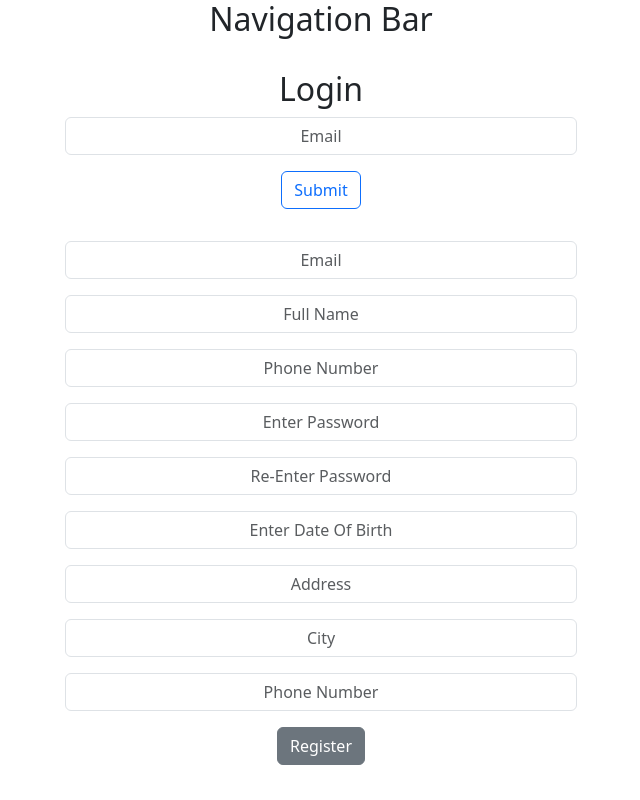
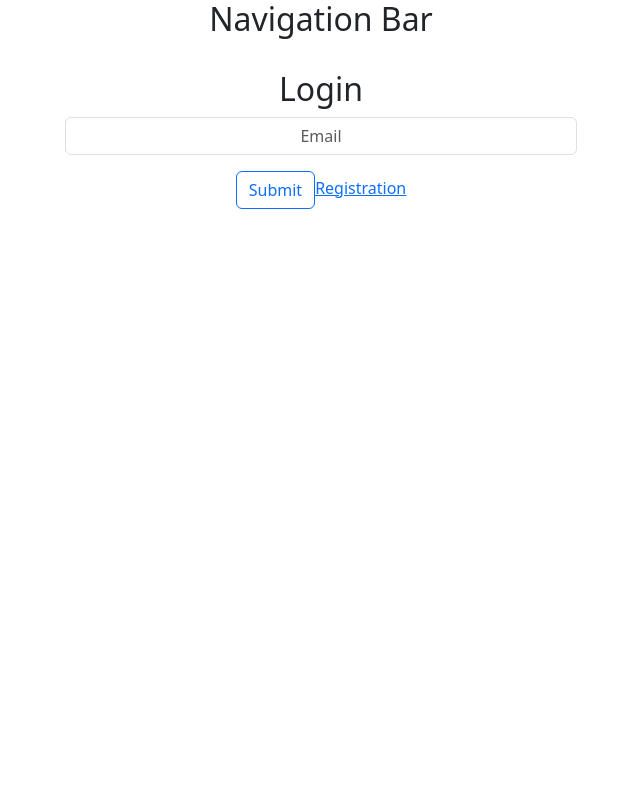
Before and after one commit to Dey11subrata/Registration-Login, a React (Create React App) app in the folder client/: page / in a window 1280 px wide. Shown: the whole page, without its empty margins (319-959 px from the left). Built offline with nearby package versions, Linux system fonts and the light colour scheme.

Commit message:
react router included in project

```diff
--- a/client/package.json
+++ b/client/package.json
@@ -13,6 +13,7 @@
     "redux": "4.2.1",
     "react-redux": "8.1.3",
     "bootstrap":"5.3.2",
+    "react-router-dom": "6.17.0",
     "reactstrap": "9.2.0"
 
   },
--- a/client/src/App.js
+++ b/client/src/App.js
@@ -2,13 +2,16 @@ import "bootstrap/dist/css/bootstrap.min.css";
 import "./App.css";
 import UserLogin from "./components/Registration_Login/Login/UserLogin";
 import UserRegistration from "./components/Registration_Login/Registration/UserRegistration";
+import { Route, Routes } from "react-router-dom";
 
 function App() {
   return (
     <div className="App">
       <h2>Navigation Bar</h2>
-      <UserLogin />
-      <UserRegistration />
+      <Routes>
+        <Route path="/" Component={UserLogin} />
+        <Route path="register" Component={UserRegistration} />
+      </Routes>
     </div>
   );
 }
--- a/client/src/components/Registration_Login/Login/UserLogin.jsx
+++ b/client/src/components/Registration_Login/Login/UserLogin.jsx
@@ -6,6 +6,7 @@ import {
 } from 'reactstrap'
 import './UserLogin.css'
 import { useState } from 'react';
+import { Link } from 'react-router-dom';
 function UserLogin(){
     const [button, setButton]=useState({
         type: "Submit",
@@ -53,9 +54,9 @@ function UserLogin(){
                     >
                         {button.type}
                     </Button>
+                    <Link to='register'>Registration</Link>
                 </Form>
-
-        </div>
+            </div>
     )
 }
 
--- a/package.json
+++ b/package.json
@@ -13,6 +13,7 @@
     "scripts": {
         "server": "nodemon server.js",
         "client": "npm start --prefix client",
-        "dev": "concurrently \"npm run server\" \"npm run client\""
+        "dev": "concurrently \"npm run server\" \"npm run client\"",
+        "client install": "npm install --prefix client"
     }
 }
```
Also changed, not shown: client/src/index.js (+5 -3 lines), 1 other file (tests, documents, lock files or other folders).
